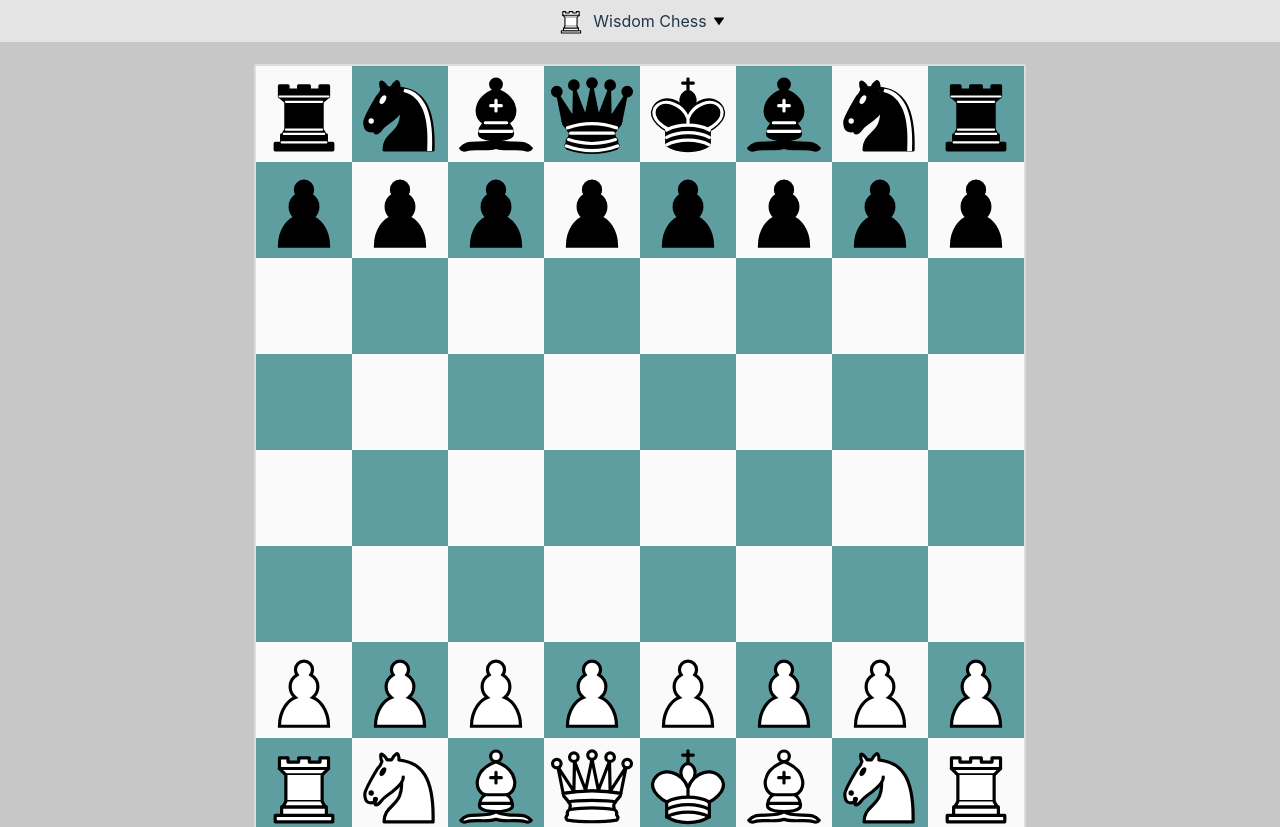
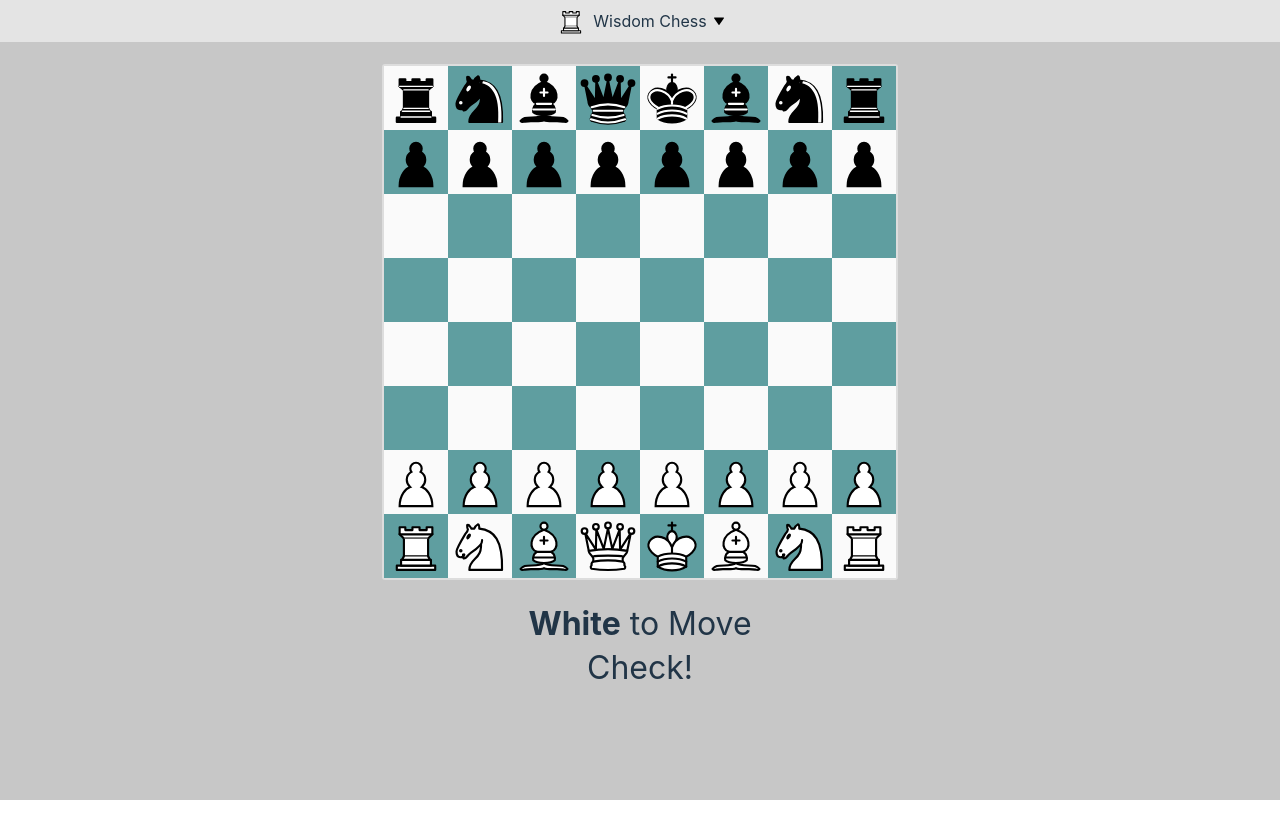
Before and after one commit to dmeybohm/wisdom-chess, a React (Vite) app in the folder ui/react/: page / in a window 1280 px wide. Shown: the top 827 px of the page. After the commit the page ends 800 px from the top, so only its background shows below. Built offline with nearby package versions, Linux system fonts and the light colour scheme; no server answers.

Commit message:
Adjust sizes

```diff
--- a/ui/react/src/App.css
+++ b/ui/react/src/App.css
@@ -1,5 +1,4 @@
 #root {
-  max-width: 1280px;
   margin: 0 auto;
   text-align: center;
 }
@@ -70,6 +69,7 @@
   width: 66vw;
   border-radius: 1rem;
   padding: 0 0 2rem 0;
+  max-width: 38rem;
 }
 
 .modal-overlay {
--- a/ui/react/src/index.css
+++ b/ui/react/src/index.css
@@ -42,13 +42,13 @@
   background: #fafafa;
 }
 
-@media screen and (min-width: 600px) {
+@media screen and (min-width: 600px) and (min-height: 600px) {
   :root {
     --square-size: 64px;
   }
 }
 
-@media screen and (min-width: 940px) {
+@media screen and (min-width: 940px) and (min-height: 940px) {
   :root {
     --square-size: 96px;
   }
```
